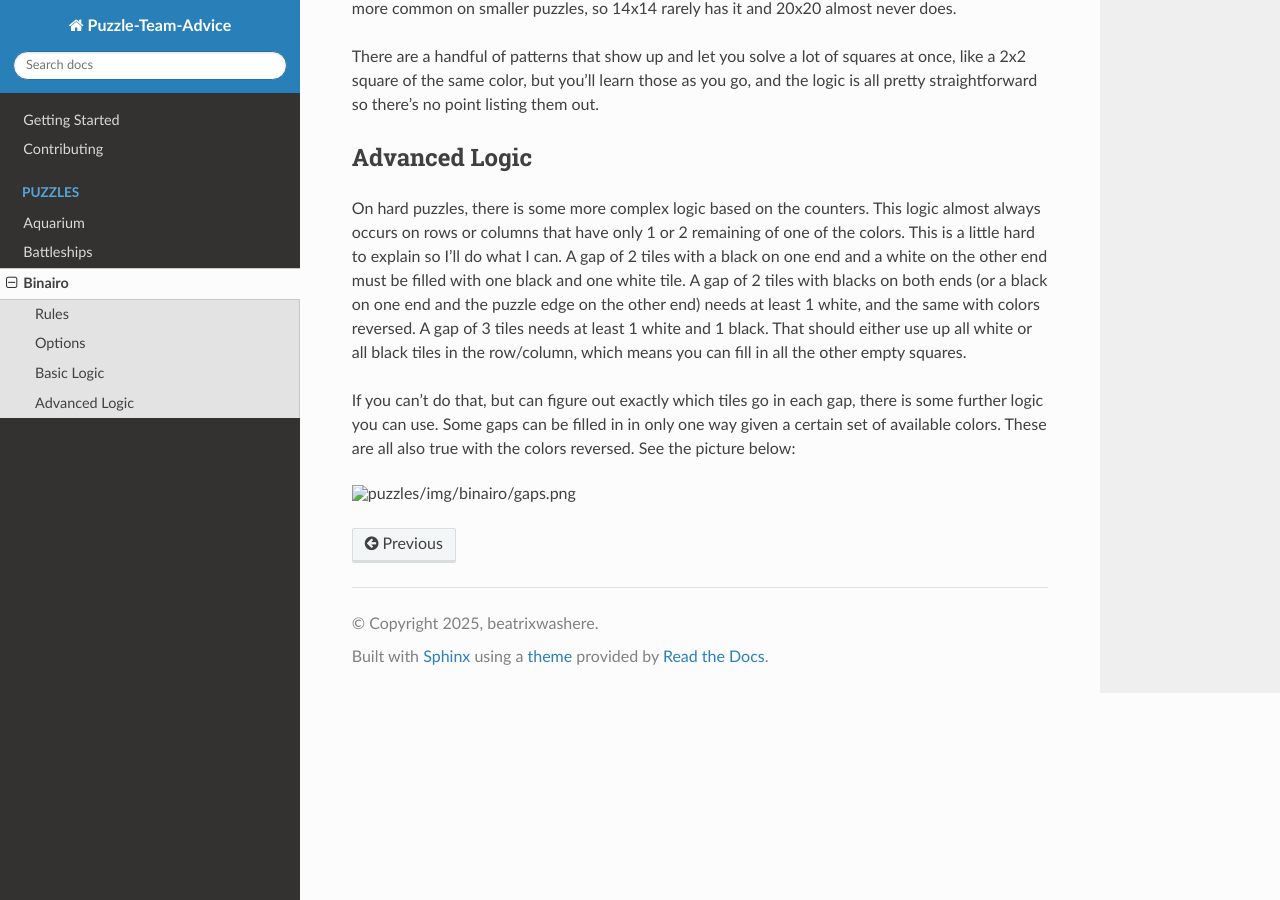
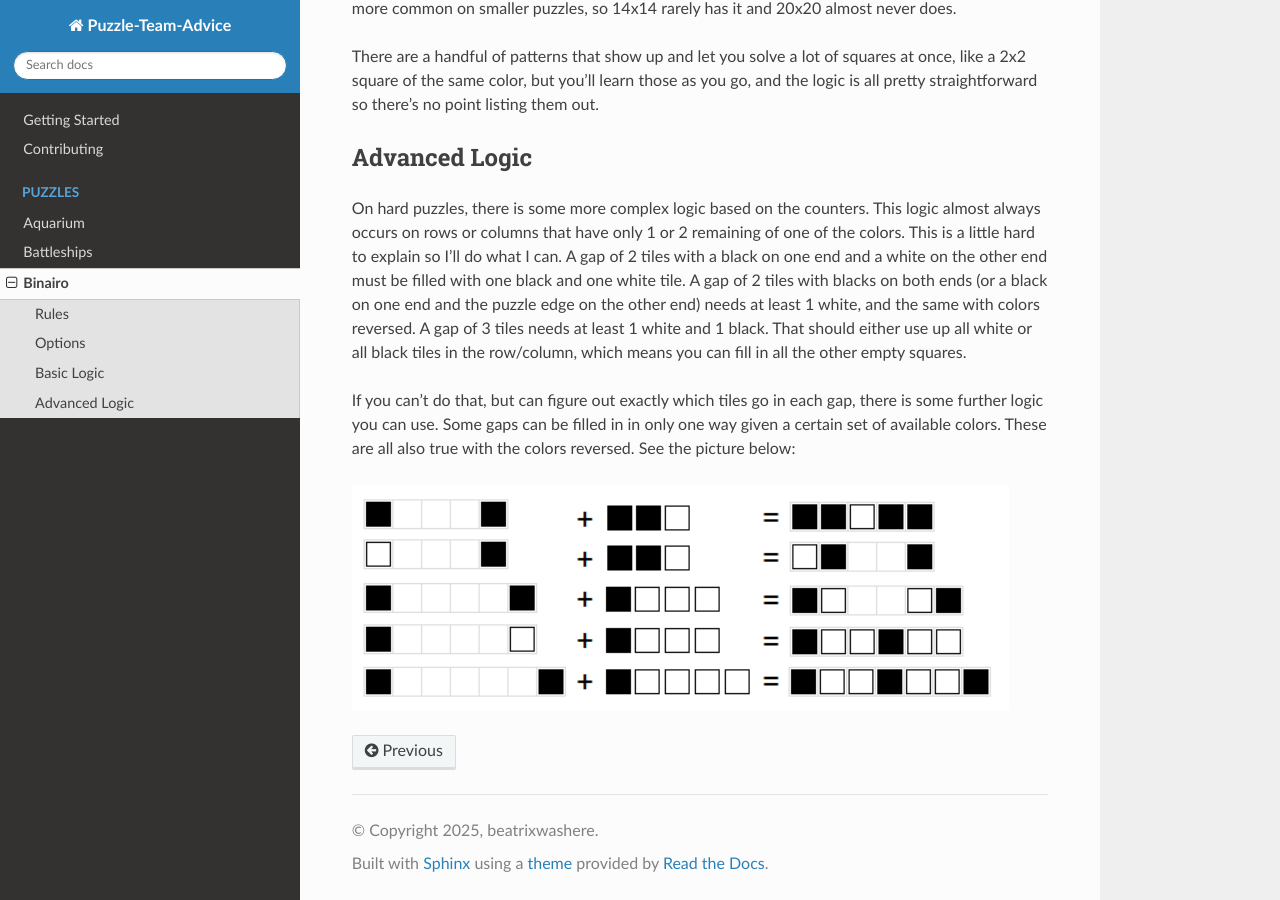
Before and after one commit to Ailurust/puzzle-team-advice, a Sphinx documentation site: the page built from docs/source/puzzles/binairo.rst, in a window 1280 px wide and 900 px high, scrolled down 1003 px. Built offline with Sphinx 7.4.7 and the Read the Docs theme 3.1.0, drawn with Linux system fonts in a browser that asks for light colours.

Commit message:
fix image path in binairo page

```diff
--- a/docs/source/puzzles/binairo.rst
+++ b/docs/source/puzzles/binairo.rst
@@ -57,4 +57,4 @@ If you can’t do that, but can figure out exactly which tiles go in each gap, t
 Some gaps can be filled in in only one way given a certain set of available colors. These are all also true with the
 colors reversed. See the picture below:
 
-.. image:: img/binairo/gaps.png
+.. image:: ../img/binairo/gaps.png
```
